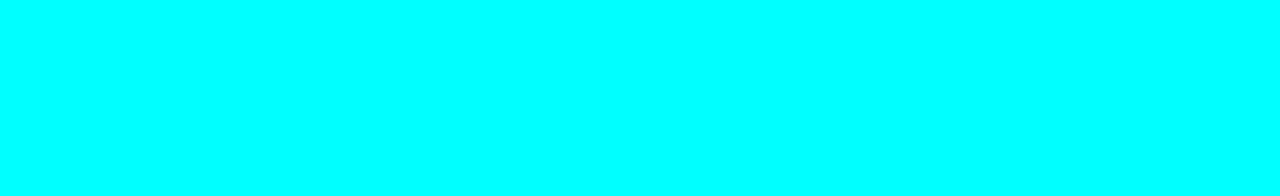
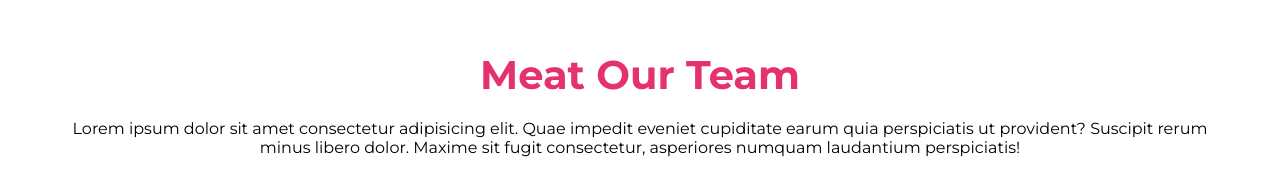
Before and after one commit to AlbertoCadorin/js-our-team, a plain HTML site: page index.html in a window 1280 px wide. Drawn offline with Linux system fonts and the light colour scheme.

Commit message:
feat: add header

```diff
--- a/css/main.css
+++ b/css/main.css
@@ -1,3 +1,32 @@
-body{
-    background-color: aqua;
+/** reset **/
+*{
+    margin: 0;
+    padding: 0;
+    box-sizing: border-box;
+    font-family: "Montserrat", sans-serif;
+    font-optical-sizing: auto;
 }
+
+
+/* title */
+
+h1{
+    text-align: center;
+    margin-bottom: 20px;
+    color: #e53170;
+    font-size: 40px;
+}
+
+/* subtitle */
+
+p{
+    text-align: center;
+}
+
+/* comtainer */
+
+.container{
+    margin: 0 auto;
+    max-width: 1150px;
+    padding-top: 50px;
+}
--- a/index.html
+++ b/index.html
@@ -3,13 +3,32 @@
 <head>
     <meta charset="UTF-8">
     <meta name="viewport" content="width=device-width, initial-scale=1.0">
+    <!-- font -->
+    <link rel="preconnect" href="https://fonts.googleapis.com">
+    <link rel="preconnect" href="https://fonts.gstatic.com" crossorigin>
+    <link href="https://fonts.googleapis.com/css2?family=Montserrat:ital,wght@0,100..900;1,100..900&display=swap" rel="stylesheet">
+    <!-- foglio di stile -->
     <link rel="stylesheet" href="css/main.css">
     <title>Our Team</title>
 </head>
 <body>
 
-    <header></header>
-    <main></main>
+    <header>
+        <div class="container">
+            <h1><strong>Meat Our Team</strong></h1>
+            <p>Lorem ipsum dolor sit amet consectetur adipisicing elit. Quae impedit eveniet cupiditate earum quia perspiciatis ut provident? Suscipit rerum minus libero dolor. Maxime sit fugit consectetur, asperiores numquam laudantium perspiciatis!</p>
+        </div>
+    </header>
+    <main>
+        <div>
+            <div></div>
+            <div></div>
+            <div></div>
+            <div></div>
+            <div></div>
+            <div></div>
+        </div>
+    </main>
 
     <!-- foglio js -->
     <script src="js/script.js"></script>
```
